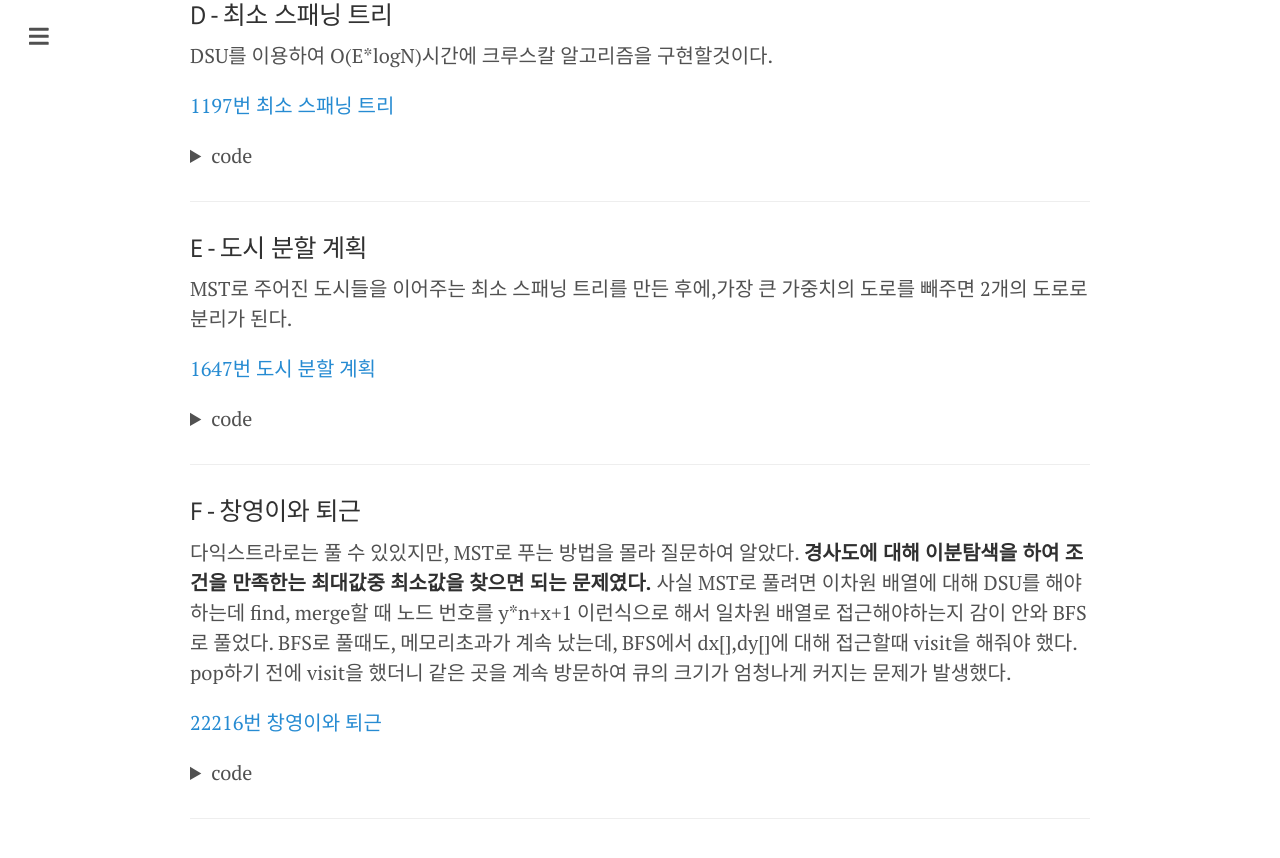
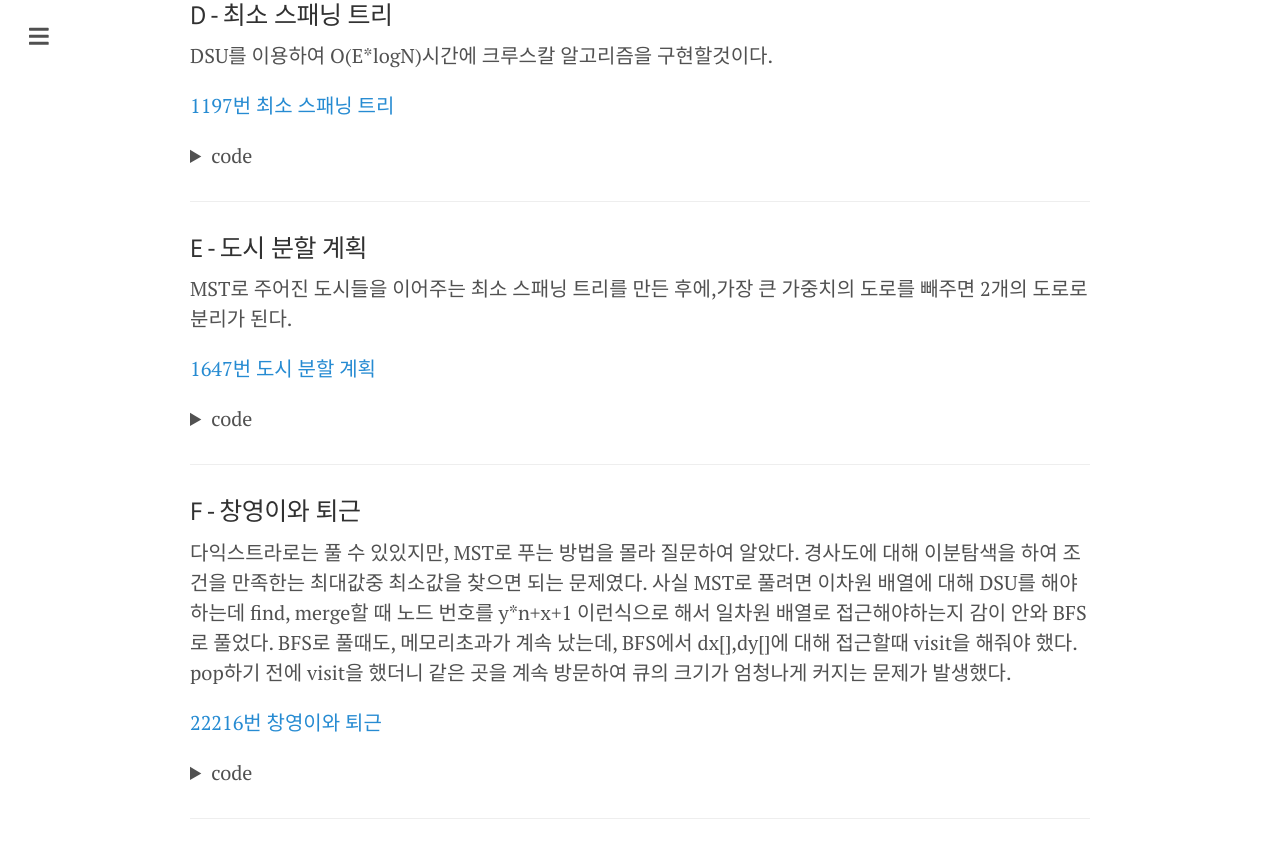
Before and after one commit to changhyeonnam/changhyeonnam.github.io, a Jekyll site: the page built from _posts/2021/2021-08-07-MST.md, in a window 1280 px wide and 900 px high, scrolled down 3717 px. Shown: the top 858 px of the window. Built offline with Jekyll 4.4.1, drawn with Linux system fonts in a browser that asks for light colours; nearby versions of some CDN libraries; comment, search, counter and statistics services are not loaded.

Commit message:
Update 2021-08-07-MST.md

```diff
--- a/_posts/2021/2021-08-07-MST.md
+++ b/_posts/2021/2021-08-07-MST.md
@@ -211,7 +211,7 @@ int main(){
 ---
 
 ### F - 창영이와 퇴근
-다익스트라로는 풀 수 있있지만, MST로 푸는 방법을 몰라 질문하여 알았다. **경사도에 대해 이분탐색을 하여 조건을 만족한는 최대값중 최소값을 찾으면 되는 문제였다.** 사실 MST로 풀려면 이차원 배열에 대해 DSU를 해야하는데 find, merge할 때 노드 번호를 y*n+x+1 이런식으로 해서 일차원 배열로 접근해야하는지 감이 안와 BFS로 풀었다. BFS로 풀때도, 메모리초과가 계속 났는데, BFS에서 dx[],dy[]에 대해 접근할때 visit을 해줘야 했다. pop하기 전에 visit을 했더니 같은 곳을 계속 방문하여 큐의 크기가 엄청나게 커지는 문제가 발생했다.
+다익스트라로는 풀 수 있있지만, MST로 푸는 방법을 몰라 질문하여 알았다. 경사도에 대해 이분탐색을 하여 조건을 만족한는 최대값중 최소값을 찾으면 되는 문제였다. 사실 MST로 풀려면 이차원 배열에 대해 DSU를 해야하는데 find, merge할 때 노드 번호를 y*n+x+1 이런식으로 해서 일차원 배열로 접근해야하는지 감이 안와 BFS로 풀었다. BFS로 풀때도, 메모리초과가 계속 났는데, BFS에서 dx[],dy[]에 대해 접근할때 visit을 해줘야 했다. pop하기 전에 visit을 했더니 같은 곳을 계속 방문하여 큐의 크기가 엄청나게 커지는 문제가 발생했다.
 
 [22216번 창영이와 퇴근](https://www.acmicpc.net/problem/22116)
 
```
